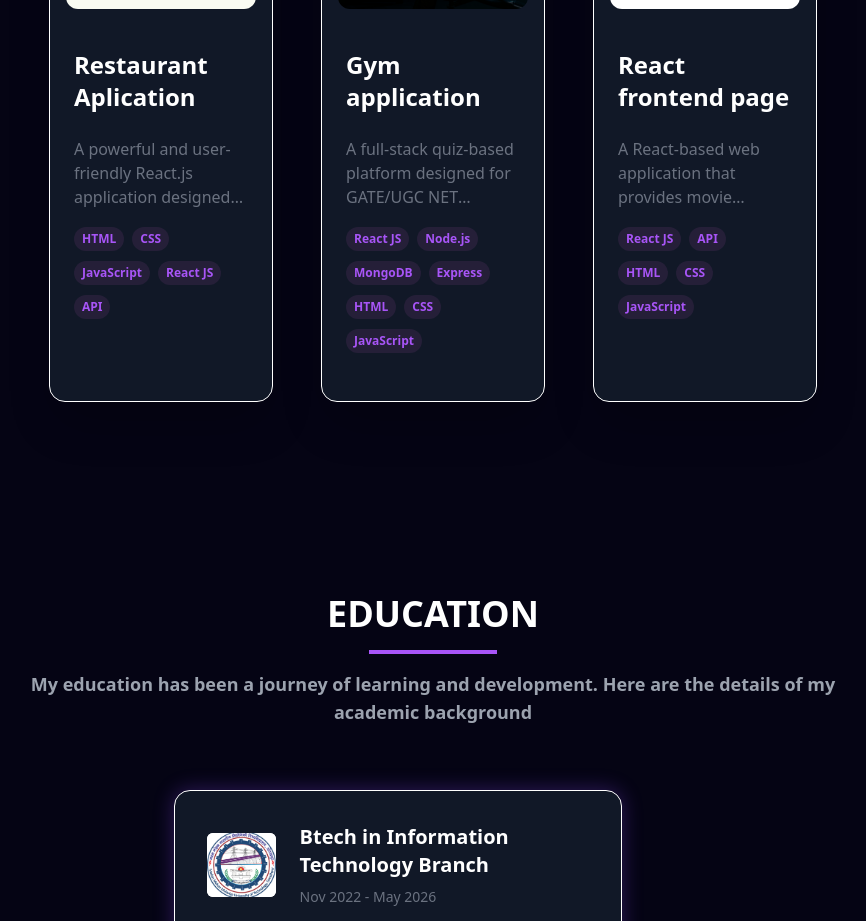
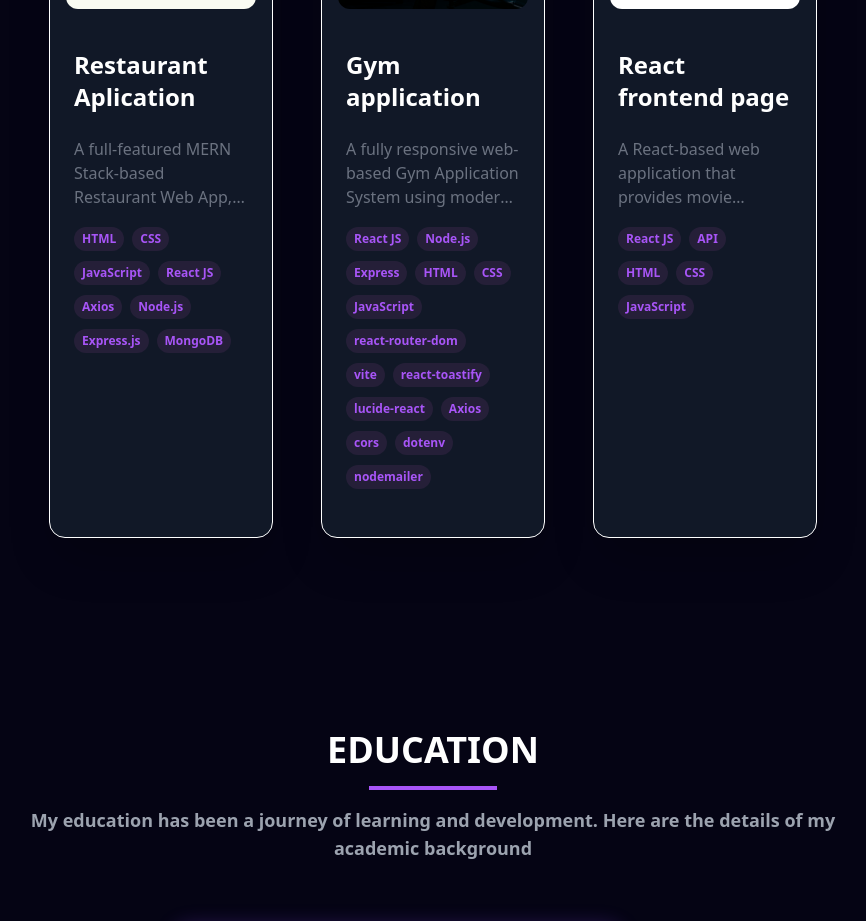
Before and after one commit to Aman-Ptl/React-Portfolio, a React (Vite) app in the folder react-portfolio/: page / in a window 1280 px wide. Shown: the part 2400-3321 px from the top of the page, without its empty margins (207-1073 px from the left). Built offline with nearby package versions, Linux system fonts and the light colour scheme.

Commit message:
update in tech stack

```diff
--- a/react-portfolio/src/constants.js
+++ b/react-portfolio/src/constants.js
@@ -136,9 +136,9 @@ export const SkillsInfo = [
       id: 0,
       title: "Restaurant Aplication",
       description:
-        "A powerful and user-friendly React.js application designed to uncover and showcase detailed GitHub profile information. Simply enter a GitHub username, and the app fetches comprehensive data, including profile stats, repositories, followers, and contributions. The intuitive interface ensures a seamless experience, making it a must-visit tool for developers and recruiters.",
+        "A full-featured MERN Stack-based Restaurant Web App, Mobile-friendly and optimized interface using Tailwind CSS and React.",
       image: restaurantApp,
-      tags: ["HTML", "CSS", "JavaScript", "React JS", "API"],
+      tags: ["HTML", "CSS", "JavaScript", "React JS", "Axios","Node.js", "Express.js","MongoDB"],
       github: "https://github.com/Aman-Ptl/Restaurant-app",
       webapp: "https://vercel.com/aman-patel-s-projects/restaurant-app",
     },
@@ -146,9 +146,9 @@ export const SkillsInfo = [
       id: 1,
       title: "Gym application",
       description:
-        "A full-stack quiz-based platform designed for GATE/UGC NET students to practice previous year questions and create customized tests. The platform offers comprehensive profile stats and detailed results, helping students track and improve their preparation journey effectively.",
+        "A fully responsive web-based Gym Application System using modern React & Tailwind CSS for a responsive experience across all devices.",
       image: gymApp,
-      tags: ["React JS", "Node.js", "MongoDB", "Express", "HTML", "CSS", "JavaScript"],
+      tags: ["React JS", "Node.js", "Express", "HTML", "CSS", "JavaScript","react-router-dom","vite","react-toastify","lucide-react","Axios","cors","dotenv","nodemailer"],
       github: "https://github.com/Aman-Ptl/GYM_Application",
       webapp: "https://vercel.com/aman-patel-s-projects/gym-application",
     },
```
